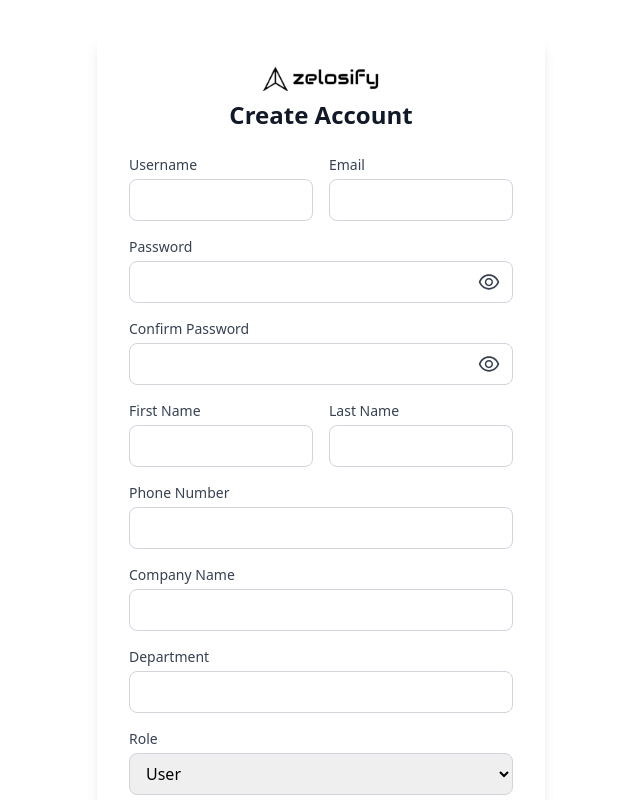
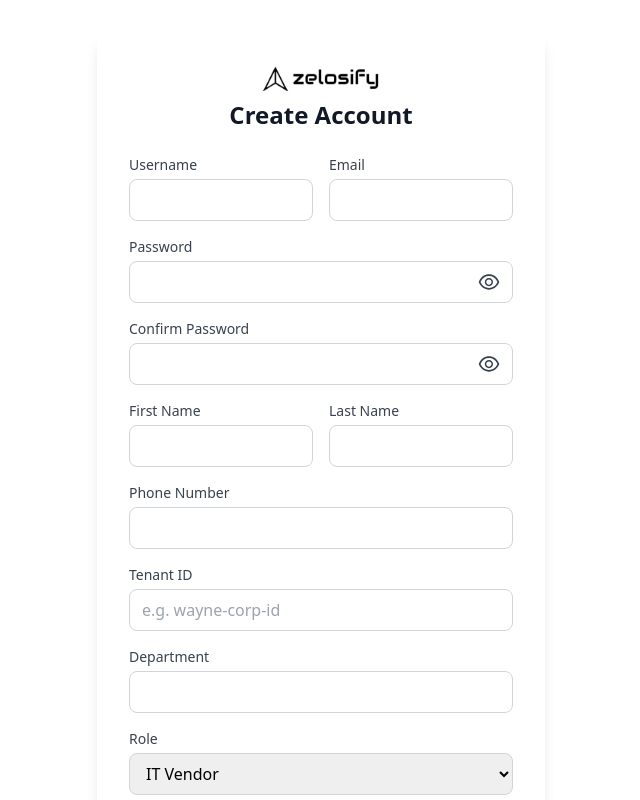
Before and after one commit to Krishdshah/zelosify_task, a Next.js app in the folder Zelosify-Frontend/: page /register in a window 1280 px wide. Shown: the top 800 px of the page, without its empty margins (319-959 px from the left). Built offline with nearby package versions, Linux system fonts and the light colour scheme; no server answers.

Commit message:
fix(auth): Align RegisterPage input payloads and roles with backend schema

```diff
--- a/Zelosify-Frontend/src/pages/LandingPage/auth/RegisterPage.jsx
+++ b/Zelosify-Frontend/src/pages/LandingPage/auth/RegisterPage.jsx
@@ -20,7 +20,7 @@ export default function Register() {
     phoneNumber: "",
     companyName: "",
     department: "",
-    role: "USER",
+    role: "IT_VENDOR",
   });
 
   const [error, setError] = useState("");
@@ -62,6 +62,7 @@ export default function Register() {
           lastName: formData.lastName,
           phoneNumber: formData.phoneNumber,
           companyName: formData.companyName,
+          tenantId: formData.companyName, // Sent to backend as tenantId
           department: formData.department,
           role: formData.role,
         };
@@ -89,7 +90,7 @@ export default function Register() {
               "Username or email already in use. Please choose another."
             );
           } else {
-            setError(data?.message || "Registration failed. Please try again.");
+            setError(data?.message || data?.error || "Registration failed. Please try again.");
           }
         } else {
           setError(
@@ -268,11 +269,12 @@ export default function Register() {
 
         <div>
           <label className="block text-sm font-medium text-gray-700 dark:text-gray-200 mb-1">
-            Company Name
+            Tenant ID
           </label>
           <input
             name="companyName"
             required
+            placeholder="e.g. wayne-corp-id"
             onChange={handleChange}
             className="w-full px-3 py-2 border border-gray-300 dark:border-gray-700 rounded-lg focus:ring-2 focus:ring-blue-500 dark:focus:ring-blue-400 focus:border-transparent dark:bg-gray-900 dark:text-white transition-colors duration-200"
           />
@@ -299,10 +301,10 @@ export default function Register() {
             onChange={handleChange}
             className="w-full px-3 py-2 border border-gray-300 dark:border-gray-700 rounded-lg focus:ring-2 focus:ring-blue-500 dark:focus:ring-blue-400 focus:border-transparent dark:bg-gray-900 dark:text-white transition-colors duration-200"
           >
-            <option value="USER">User</option>
-            <option value="MANAGER">Manager</option>
-            <option value="SENIOR_MANAGER">Senior Manager</option>
-            <option value="ADMIN">Admin</option>
+            <option value="IT_VENDOR">IT Vendor</option>
+            <option value="HIRING_MANAGER">Hiring Manager</option>
+            <option value="VENDOR_MANAGER">Vendor Manager</option>
+            <option value="BUSINESS_USER">Business User</option>
           </select>
         </div>
 
```
